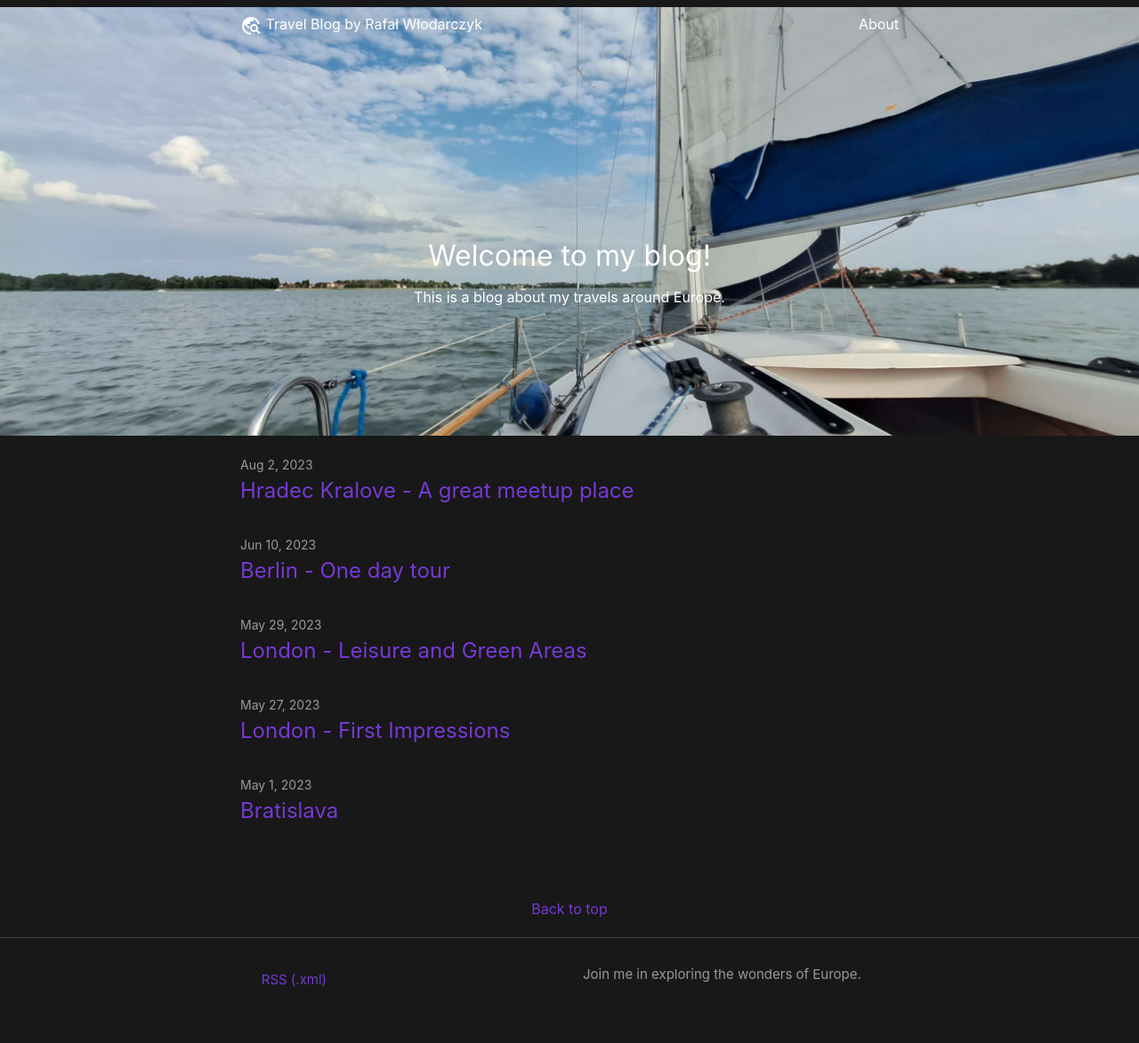
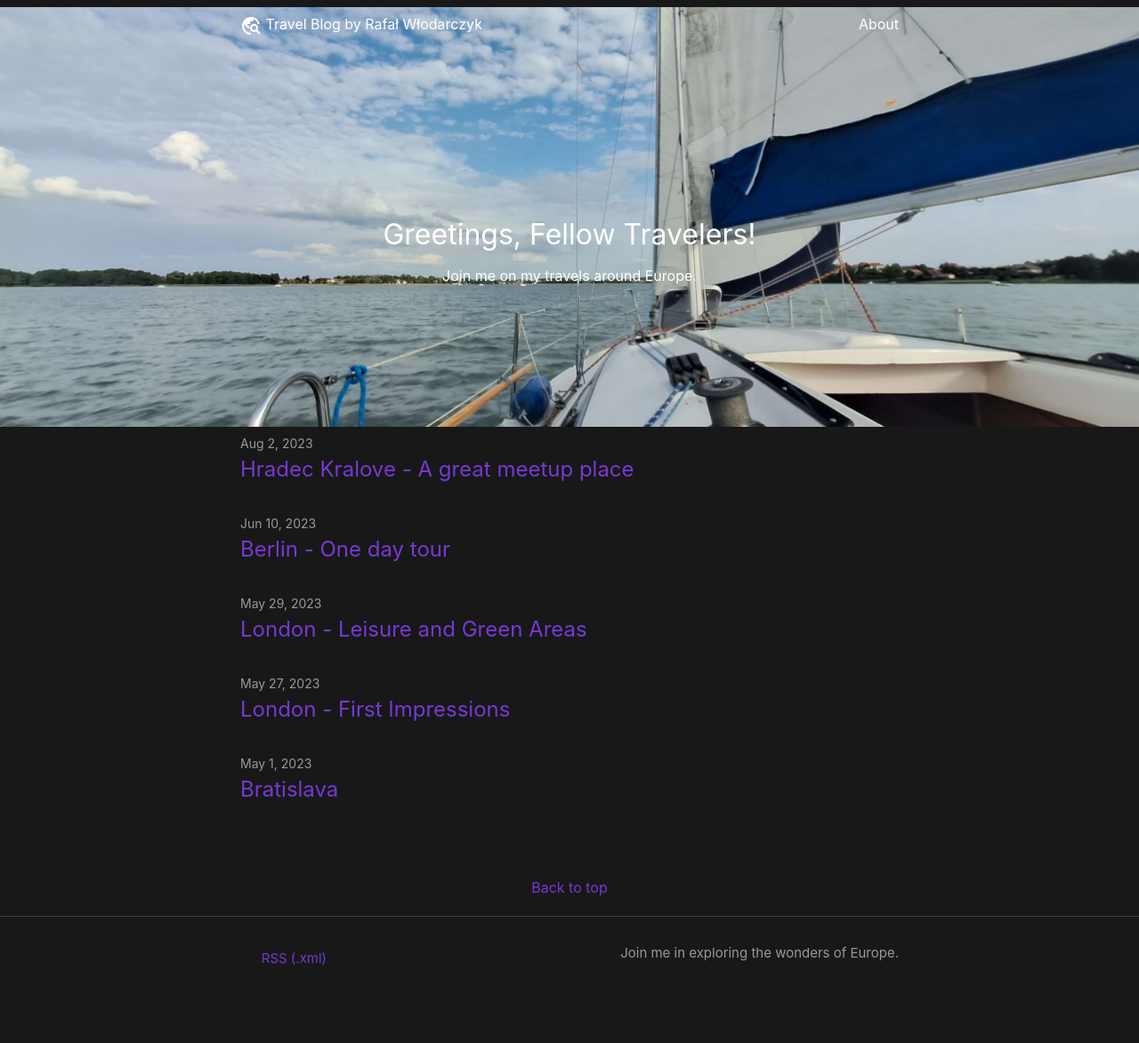
Before and after one commit to Rafisto/travel, a Jekyll site: the page built from index.markdown, in a window 1280 px wide. Shown: the whole page at 89% size. Built offline with Jekyll 4.4.1, drawn with Linux system fonts in a browser that asks for light colours; after the commit the page ends 1149 px from its top, so only the background shows below that.

Commit message:
SEO and style Upgrades

```diff
--- a/Gemfile
+++ b/Gemfile
@@ -31,3 +31,7 @@ gem "wdm", "~> 0.1.1", :platforms => [:mingw, :x64_mingw, :mswin]
 # Lock `http_parser.rb` gem to `v0.6.x` on JRuby builds since newer versions of the gem
 # do not have a Java counterpart.
 gem "http_parser.rb", "~> 0.6.0", :platforms => [:jruby]
+
+# guard - auto reload
+gem 'guard'
+gem 'guard-jekyll-plus'
--- a/_includes/custom-head.html
+++ b/_includes/custom-head.html
@@ -4,6 +4,14 @@ Placeholder to allow defining custom head, in principle, you can add anything he
 1. Head over to https://realfavicongenerator.net/ to add your own favicons.
 2. Customize default _includes/custom-head.html in your source directory and insert the given code snippet.
 {% endcomment %}
+
+<link rel="apple-touch-icon" sizes="180x180" href="/assets/favicon/apple-touch-icon.png">
+<link rel="icon" type="image/png" sizes="32x32" href="/assets/favicon/favicon-32x32.png">
+<link rel="icon" type="image/png" sizes="16x16" href="/assets/favicon/favicon-16x16.png">
+<link rel="manifest" href="/site.webmanifest">
+<link rel="mask-icon" href="/assets/favicon/safari-pinned-tab.svg" color="#5bbad5">
+<meta name="msapplication-TileColor" content="#da532c">
+<meta name="theme-color" content="#ffffff">
 
 <link rel="img_src" href="/assets/placeholder.jpg" />
 <link rel="img_source" href="/assets/placeholder.jpg" />
--- a/_includes/footer.html
+++ b/_includes/footer.html
@@ -26,7 +26,7 @@
         {%- endif %}
       </div>
       <div class="footer-col">
-        <p>{{ site.description | escape }}</p>
+        <p class="footer-desc">{{ site.description | escape }}</p>
       </div>
     </div>
 
--- a/_layouts/home.html
+++ b/_layouts/home.html
@@ -3,10 +3,10 @@ layout: base
 ---
 
 <div class="home">
-  <img class="welcome-image" src="/assets/placeholder.jpg" alt="Placeholder welcome image" />;
+  <img class="welcome-image" src="/assets/placeholder.jpg" alt="Placeholder welcome image" />
   <div class="welcome-space">
-    <h1 class="welcome-title">Welcome to my blog!</h1>
-    <p class="welcome-text">This is a blog about my travels around Europe.</p>
+    <h1 class="welcome-title">Greetings, Fellow Travelers!</h1>
+    <p class="welcome-text">Join me on my travels around Europe.</p>
   </div>
 
   {%- if page.title -%}
--- a/_sass/minima/custom-styles.scss
+++ b/_sass/minima/custom-styles.scss
@@ -40,7 +40,7 @@
     left: 0;
     width: 100%;
     border-radius: 8px 8px 0 0;
-    height: 490px;
+    height: 480px;
     object-fit: cover;
 }
 
@@ -61,3 +61,7 @@
     margin-bottom: 10px;
     text-align: center;
 }
+
+.footer-desc {
+    text-align: right !important;
+}
```
Also changed, not shown: browserconfig.xml (added, +9 -0 lines), Gemfile.lock, README.md, assets/favicon/android-chrome-192x192.png (added), assets/favicon/android-chrome-512x512.png (added), assets/favicon/apple-touch-icon.png (added), assets/favicon/favicon-16x16.png (added), assets/favicon/favicon-32x32.png (added), assets/favicon/mstile-150x150.png (added), assets/favicon/safari-pinned-tab.svg (added), favicon.ico (added), site.webmanifest (added), 1 other file.
